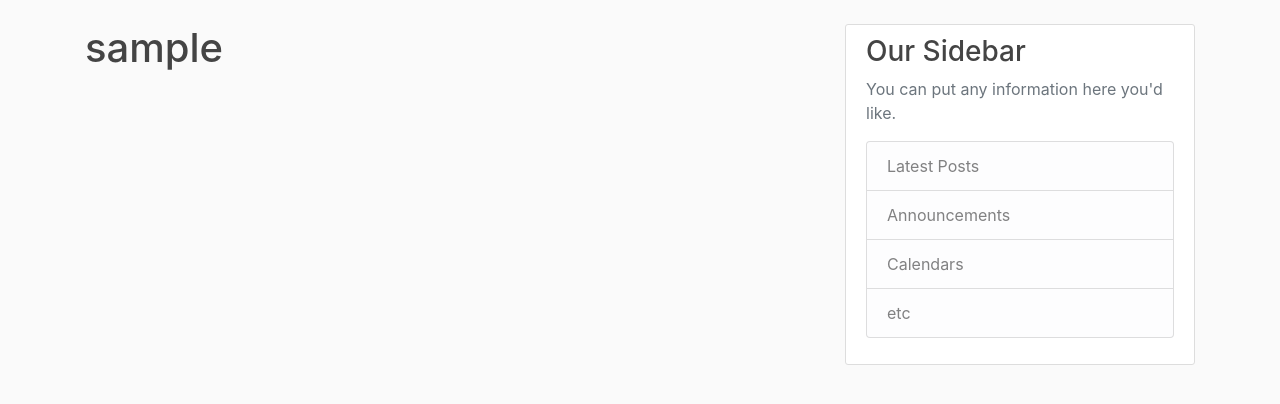
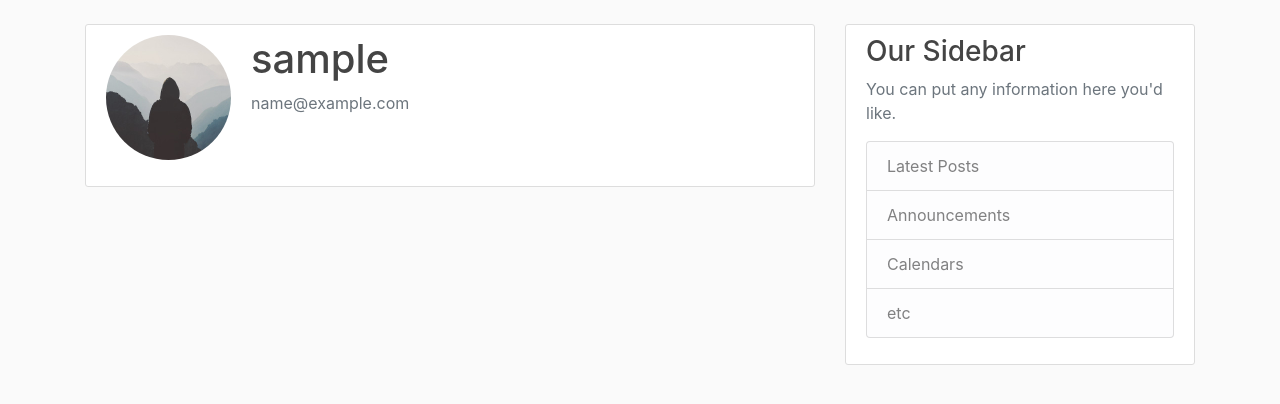
Before and after one commit to mikhailyemets/flask-blog, a Flask app: page /account in a window 1280 px wide. Shown: the part 56-460 px from the top of the page. Run offline with Flask 3, Linux system fonts and the light colour scheme; the visitor is signed in with stand-in values (Sample User, id 1); some libraries are stand-ins or nearby versions.

Commit message:
add picture-path to profile block

```diff
--- a/flaskblog/routes.py
+++ b/flaskblog/routes.py
@@ -74,4 +74,5 @@ def logout():
 @app.route("/account")
 @login_required
 def account():
-    return render_template("account.html", title="Account")
+    image_file = url_for("static", filename="profile_pics/" + current_user.image_file)
+    return render_template("account.html", title="Account", image_file=image_file)
--- a/flaskblog/templates/account.html
+++ b/flaskblog/templates/account.html
@@ -1,4 +1,13 @@
 {% extends "layout.html" %}
 {% block content %}
-  <h1>{{ current_user.username }}</h1>
-{% endblock content%}
+  <div class="content-section">
+    <div class="media">
+      <img class="rounded-circle account-img" src="{{ image_file }}" alt="Profile Image">
+      <div class="media-body">
+        <h2 class="account-heading">{{ current_user.username }}</h2>
+        <p class="text-secondary">{{ current_user.email}}</p>
+      </div>
+    </div>
+    <!-- FORM HERE -->
+  </div>
+{% endblock content %}
```
Also changed, not shown: flaskblog/static/profile_pics/default.jpg (added), flaskblog/static/profile_pics/me.jpeg (added).
